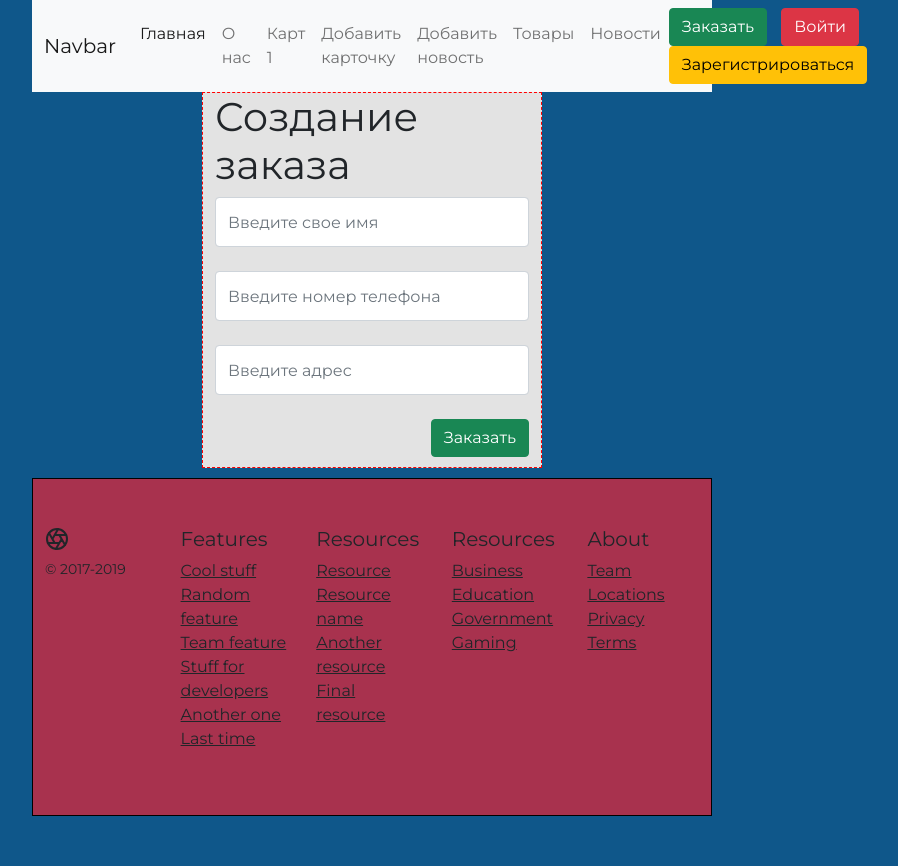
After one commit to Xunil1/FLASK_2.0, a Flask app: page /order_from_header in a window 1280 px wide. The commit adds this page. Shown: the whole page, without its empty margins (268-1166 px from the left). Run offline with Flask 2, Linux system fonts and the light colour scheme.

Commit message:
Обновление кнопки заказа в header

```diff
--- a/main.py
+++ b/main.py
@@ -65,6 +65,18 @@ class User_order(db.Model):
 
     def __repr__(self):
         return '<User_order %r>' % self.id
+
+
+class Order_from_header(db.Model):
+    id = db.Column(db.Integer, primary_key=True)
+    name = db.Column(db.String(300), nullable=False)
+    phone = db.Column(db.String(300), nullable=False)
+    address = db.Column(db.String(300), nullable=False)
+    time = db.Column(db.DateTime, default=datetime.utcnow)
+
+
+    def __repr__(self):
+        return '<Order_from_header %r>' % self.id
 
 
 @app.route("/")
@@ -272,5 +284,24 @@ def order(id):
         return render_template("order.html")
 
 
+@app.route("/order_from_header", methods=['POST', 'GET'])
+def order_from_header():
+    if request.method == 'POST':
+        name = request.form['name']
+        phone = request.form['phone']
+        address = request.form['address']
+        order_from_header = Order_from_header(name=name, phone=phone, address=address)
+
+        try:
+            db.session.add(order_from_header)
+            db.session.commit()
+            return redirect('/')
+        except:
+            return "При создании заказа произошла ошибка"
+
+    else:
+        return render_template("order_from_header.html")
+
+
 if __name__ == "__main__":
     app.run(debug=True)
--- a/templates/base.html
+++ b/templates/base.html
@@ -9,11 +9,14 @@
     <link rel="shortcut icon" href="{{ url_for('static', filename='image/favicon.ico') }}" type="image/x-icon">
     <link rel="stylesheet" href="https://cdn.jsdelivr.net/npm/bootstrap@5.1.3/dist/css/bootstrap.min.css" integrity="sha384-1BmE4kWBq78iYhFldvKuhfTAU6auU8tT94WrHftjDbrCEXSU1oBoqyl2QvZ6jIW3" crossorigin="anonymous">
     <link rel="stylesheet" href="{{ url_for('static', filename='css/style.css') }}">
+    <link rel="preconnect" href="https://fonts.googleapis.com">
+    <link rel="preconnect" href="https://fonts.gstatic.com" crossorigin>
+    <link href="https://fonts.googleapis.com/css2?family=Montserrat&display=swap" rel="stylesheet">
 </head>
-<body>
+<body style="font-family: Montserrat, sans-serif, black" >
 <nav class="navbar navbar-expand-lg navbar-light bg-light">
     <div class="container-fluid">
-        <a class="navbar-brand" href="#">Navbar</a>
+        <a class="navbar-brand" href="/">Navbar</a>
         <button class="navbar-toggler" type="button" data-bs-toggle="collapse" data-bs-target="#navbarNav" aria-controls="navbarNav" aria-expanded="false" aria-label="Toggle navigation">
           <span class="navbar-toggler-icon"></span>
         </button>
@@ -26,7 +29,7 @@
                 <a class="nav-link" href="/about">О нас</a>
             </li>
             <li class="nav-item">
-                <a class="nav-link" href="/cart1">Страница Ильи</a>
+                <a class="nav-link" href="/cart1">Карт 1</a>
             </li>
             <li class="nav-item">
                 <a class="nav-link" href="/create-card">Добавить карточку</a>
@@ -43,7 +46,7 @@
         </ul>
     </div>
     <div class="log_buttons">
-        <a class="btn btn-success" style="margin-right: 10px" href="/order">Заказать</a>
+        <a class="btn btn-success" style="margin-right: 10px" href="/order_from_header">Заказать</a>
         <a class="btn btn-danger" style="margin-right: 10px" href="/login">Войти</a>
         <a class="btn btn-warning" style="margin-right: 10px" href="/register">Зарегистрироваться</a>
     </div>
--- /dev/null
+++ b/templates/order_from_header.html
@@ -0,0 +1,19 @@
+{% extends "base.html" %}
+
+{% block title %}
+    Создание заказа
+{% endblock %}
+
+{% block body %}
+    <div class="container" style="border: 1px dashed red; background: #e3e3e3; width: 50%;">
+        <h1>Создание заказа</h1>
+        <form method="POST">
+            <input type="text" class="form-control" name="name" id="name" style="height: 50px" placeholder="Введите свое имя"><br>
+            <input type="text" class="form-control" name="phone" id="phone" style="height: 50px" placeholder="Введите номер телефона"><br>
+            <input type="text" class="form-control" name="address" id="address" style="height: 50px" placeholder="Введите адрес"><br>
+            <div align="right">
+                <input type="submit" class="btn btn-success" style="margin-bottom: 10px" value="Заказать">
+            </div>
+        </form>
+    </div>
+{% endblock %}
--- a/templates/secret_page.html
+++ b/templates/secret_page.html
@@ -5,5 +5,6 @@
 {%endblock%}
 
 {%block body%}
-<h1>Ты гей</h1>
+
+<h1 style="font: bold" ><strong> Ты гей</strong></h1>
 {%endblock%}
```
